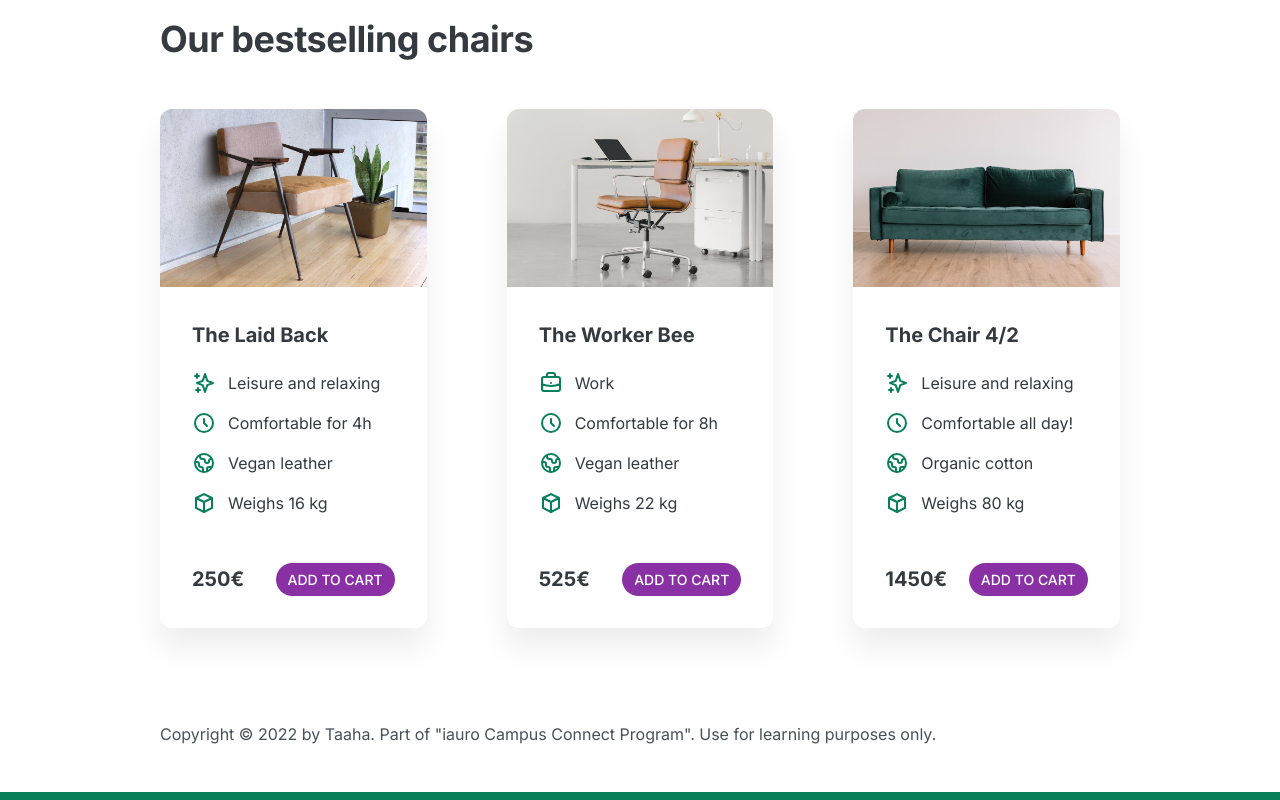
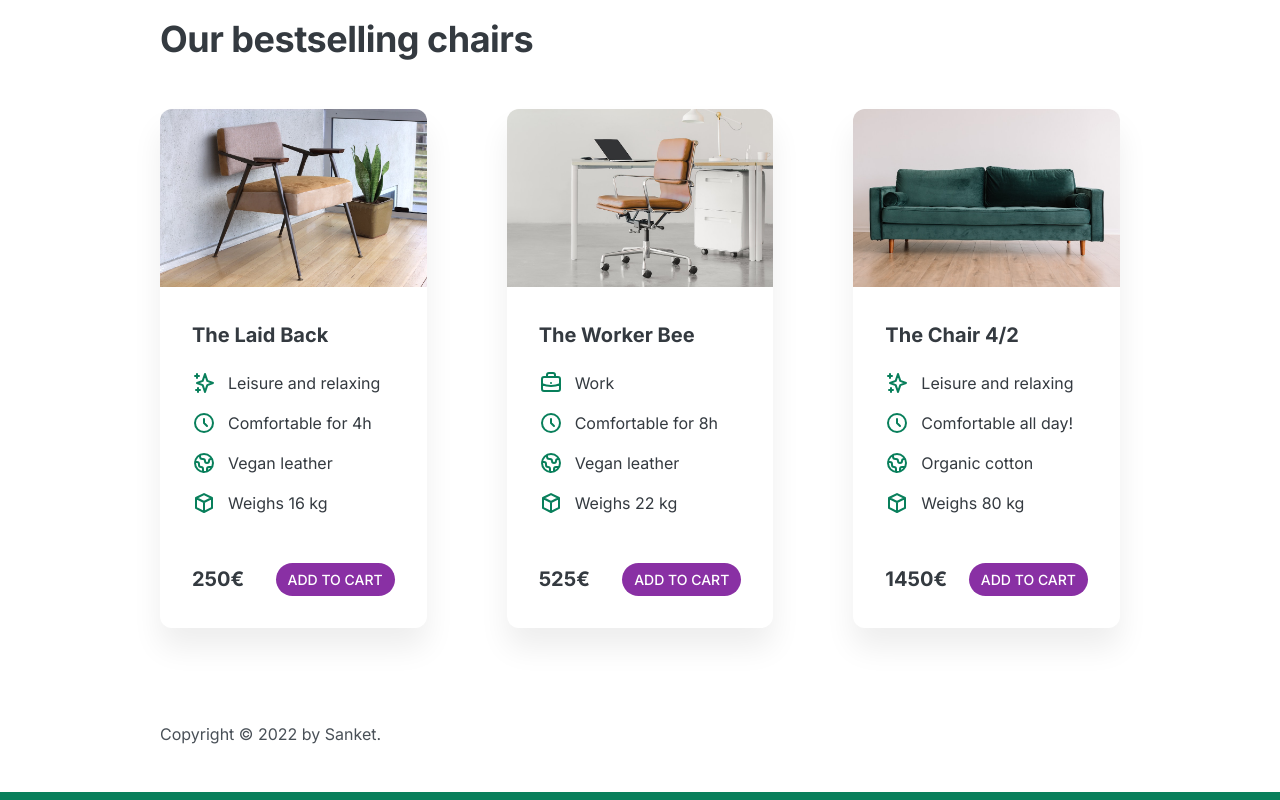
Before and after one commit to Sanket14324/GitHubProject, a plain HTML site: page index.html in a window 1280 px wide. Shown: the part 1245-2045 px from the top of the page. Drawn offline with Linux system fonts and the light colour scheme.

Commit message:
Changed in index copyright

```diff
--- a/index.html
+++ b/index.html
@@ -371,8 +371,7 @@
       </section>
 
       <footer>
-        Copyright &copy; 2022 by Taaha. Part of "iauro Campus Connect Program". Use for learning
-        purposes only.
+        Copyright &copy; 2022 by Sanket.
       </footer>
     </div>
   </body>
```
